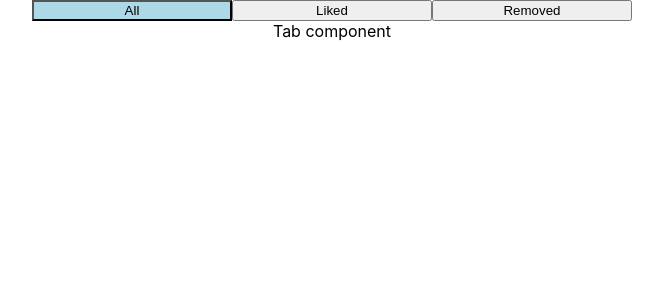
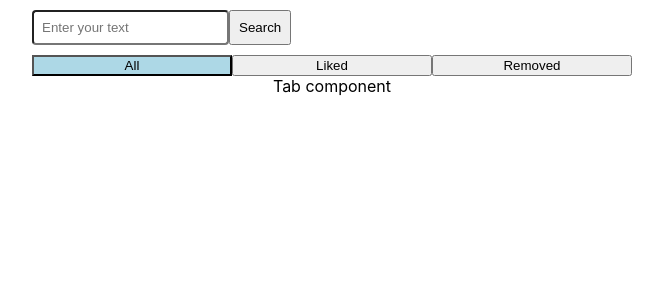
Before and after one commit to batru96/1Pac-Project, a React (Create React App) app: page / in a window 1280 px wide. Shown: the top 300 px of the page, without its empty margins (308-971 px from the left). Built offline with nearby package versions, Linux system fonts and the light colour scheme.

Commit message:
Implement search control

```diff
--- a/src/components/tab-bar/index.jsx
+++ b/src/components/tab-bar/index.jsx
@@ -1,8 +1,8 @@
 import React, { useEffect, useState } from 'react'
 import Tab from './tab'
 import Header from './header'
-import TabConfig from '../../services/config';
-
+import TabConfig from '../../services/config'
+import Search from './search'
 
 function TabBar() {
     const [tabs, setTabs] = useState(TabConfig);
@@ -22,6 +22,7 @@ function TabBar() {
 
     return (
         <div>
+            <Search />
             <Header tabs={tabs} onSelect={onSelectTab} />
             <Tab />
         </div>
--- /dev/null
+++ b/src/components/tab-bar/search/index.jsx
@@ -0,0 +1,30 @@
+import React, { useState } from 'react';
+import "./search.css";
+
+function Search({ submit }) {
+    const [text, setText] = useState("");
+
+    const onChangeText = (event) => {
+        setText(event.target.value)
+    }
+
+    const onSubmit = (event) => {
+        event.preventDefault();
+        if (text.length > 0) {
+            submit(text);
+        }
+    }
+
+    return (
+        <form onSubmit={onSubmit} className="search-form">
+            <input
+                type="text"
+                onChange={onChangeText}
+                placeholder="Enter your text"
+            />
+            <button type="submit">Search</button>
+        </form>
+    )
+}
+
+export default Search;
--- /dev/null
+++ b/src/components/tab-bar/search/search.css
@@ -0,0 +1,14 @@
+.search-form {
+    padding: 10px 0;
+    text-align: left;
+}
+
+.search-form input {
+    /* margin-right: 16px; */
+    padding: 8px;
+    border-radius: 4px;
+}
+
+.search-form button {
+    padding: 8px;
+}
```
